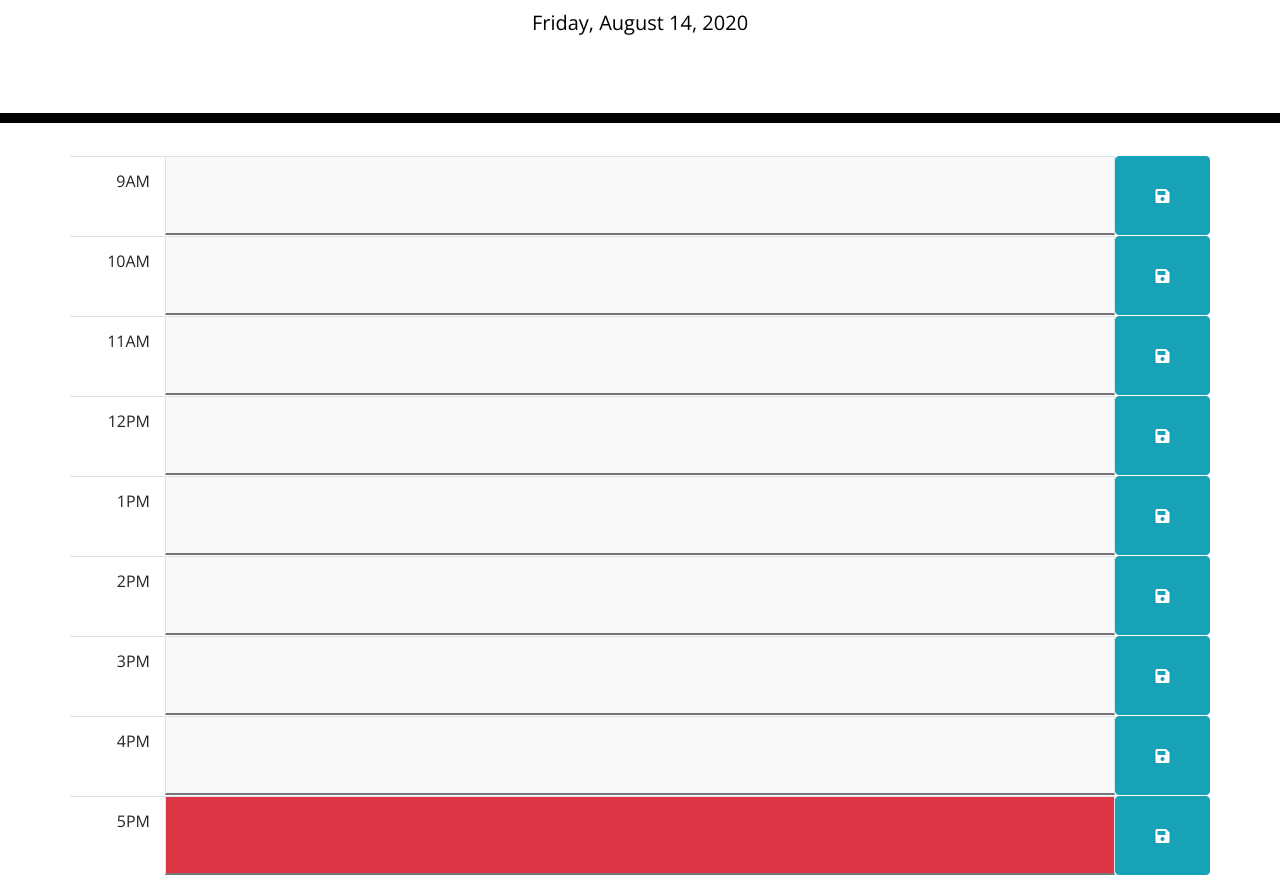
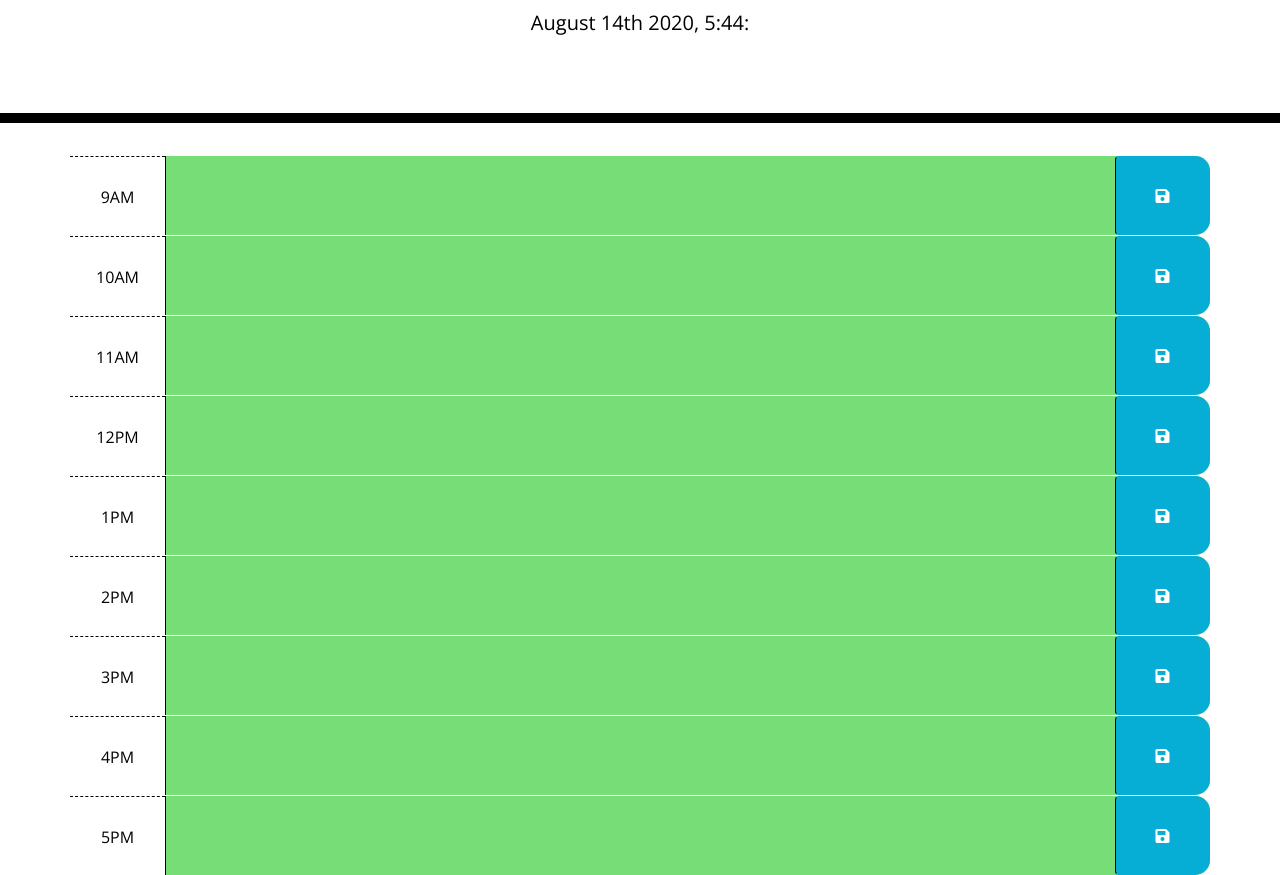
Before and after one commit to jeremykstone0911/Workday-Scheduler, a plain HTML site: page index.html in a window 1280 px wide. Shown: the part 181-1056 px from the top of the page. Drawn offline with nearby package versions, Linux system fonts and the light colour scheme.

Commit message:
rebuilt html and script

```diff
--- a/index.html
+++ b/index.html
@@ -28,67 +28,82 @@
       <p class="lead">A simple calendar app for scheduling your work day</p>
       <p id="currentDay" class="lead"></p>
     </header>
+
+    <!-- Time blocks go here -->
+    <!-- Each block consists of textarea and button -->
+    <!-- Classes assigned to elements as listed on stylesheet -->
     <div class="container">
-      <!-- Timeblocks go here -->
-      <!-- Inside the container there are 9 rows, one for each timeslot -->
-        <!-- Each row has 3 columns (the time, the event and a save button) -->
-        <!-- Styling was using bootstrap's CSS grid layout and other predefined classes -->
-
-        <div class="row">
-          <!-- The Div class is the time slot -->
-          <div class="col-1 border-top text-right pt-3">9AM</div>
-          <!-- The input allows the user to input an event to be stored in the planner -->
-          <!-- The input tag contains an id, time attribute and position attribute -->
-          <!-- The id is used to select the input, the time is used to get a value to compare for time in the script -->
-          <!-- Position is used to know which time slot each one is in the script  -->
-          <input id="nine" class="col-10 border-top border-right border-left" time="9" position="0">
-          <!-- The button is used to save the event the user inputed  -->
-          <!-- The data-targetInput is used to associate the button with the input in the script -->
-          <button type="button" data-targetInput="#nine" class="col-1 btn btn-info"></button>
+    <div id="nine" class="row time-block">
+      <div class="col-md-1 hour">
+        9AM
       </div>
-
-      <div class="row">
-          <div class="col-1 border-top text-right pt-3">10AM</div>
-          <input id="ten" class="col-10 border-top border-right border-left time" time="10" position="1">
-          <button id="button-10" type="button" data-targetInput="#ten" class="col-1 btn btn-info"></button>
+      <textarea class="col-md-10 description">
+      </textarea>
+      <button class="btn saveBtn col-md-1"><i class="fas fa-save"></i></button>
+    </div>
+    <div id="ten" class="row time-block">
+      <div class="col-md-1 hour">
+        10AM
       </div>
-      <div class="row">
-          <div class="col-1 border-top text-right pt-3">11AM</div>
-          <input id="eleven" class="col-10 border-top border-right border-left time" time="11" position="2">
-          <button id="button-11" type="button" data-targetInput="#eleven" class="col-1 btn btn-info"></button>
+      <textarea class="col-md-10 description">
+      </textarea>
+      <button class="btn saveBtn col-md-1"><i class="fas fa-save"></i></button>
+    </div>
+    <div id="eleven" class="row time-block">
+      <div class="col-md-1 hour">
+        11AM
       </div>
-      <div class="row">
-          <div class="col-1 border-top text-right pt-3">12PM</div>
-          <input id="twelve" class="col-10 border-top border-right border-left time" time="12" position="3">
-          <button id="button-12" type="button" data-targetInput="#twelve" class="col-1 btn btn-info"></button>
+      <textarea class="col-md-10 description">
+      </textarea>
+      <button class="btn saveBtn col-md-1"><i class="fas fa-save"></i></button>
+    </div>
+    <div id="twelve" class="row time-block">
+      <div class="col-md-1 hour">
+        12PM
       </div>
-      <div class="row">
-          <div class="col-1 border-top text-right pt-3">1PM</div>
-          <input id="one" class="col-10 border-top border-right border-left time" time="13" position="4">
-          <button id="button-13" type="button" data-targetInput="#one" class="col-1 btn btn-info"></button>
+      <textarea class="col-md-10 description">
+      </textarea>
+      <button class="btn saveBtn col-md-1"><i class="fas fa-save"></i></button>
+    </div>
+   <div id="one" class="row time-block">
+      <div class="col-md-1 hour">
+        1PM
       </div>
-      <div class="row">
-          <div class="col-1 border-top text-right pt-3">2PM</div>
-          <input id="two" class="col-10 border-top border-right border-left time" time="14" position="5">
-          <button id="button-14" type="button" data-targetInput="#two" class="col-1 btn btn-info"></button>
+      <textarea class="col-md-10 description">
+      </textarea>
+      <button class="btn saveBtn col-md-1"><i class="fas fa-save"></i></button>
+    </div>
+    <div id="two" class="row time-block">
+      <div class="col-md-1 hour">
+        2PM
       </div>
-      <div class="row">
-          <div class="col-1 border-top text-right pt-3">3PM</div>
-          <input id="three" class="col-10 border-top border-right border-left time" time="15" position="6">
-          <button id="button-15" type="button" data-targetInput="#three" class="col-1 btn btn-info"></button>
+      <textarea class="col-md-10 description">
+      </textarea>
+      <button class="btn saveBtn col-md-1"><i class="fas fa-save"></i></button>
+    </div>
+    <div id="three" class="row time-block">
+     <div class="col-md-1 hour">
+        3PM
       </div>
-      <div class="row">
-          <div class="col-1 border-top text-right pt-3">4PM</div>
-          <input id="four" class="col-10 border-top border-right border-left time" time="16" position="7">
-          <button id="button-16" type="button" data-targetInput="#four" class="col-1 btn btn-info"></button>
+      <textarea class="col-md-10 description">
+      </textarea>
+      <button class="btn saveBtn col-md-1"><i class="fas fa-save"></i></button>
+    </div>
+    <div id="four" class="row time-block">
+      <div class="col-md-1 hour">
+        4PM
       </div>
-      <div class="row">
-          <div class="col-1 border-top text-right pt-3">5PM</div>
-          <input id="five" class="col-10 border-top border-right border-left time" time="17" position="8">
-          <button id="button-17" type="button" data-targetInput="#five" class="col-1 btn btn-info"></button>
+      <textarea class="col-md-10 description">
+      </textarea>
+      <button class="btn saveBtn col-md-1"><i class="fas fa-save"></i></button>
+    </div>
+    <div id="five" class="row time-block">
+      <div class="col-md-1 hour">
+        5PM
       </div>
-      <div class="col-sm-1 saveBtn"></div>
-      </div>
+      <textarea class="col-md-10 description">
+      </textarea>
+      <button class="btn saveBtn col-md-1"><i class="fas fa-save"></i></button>
     </div>
 
     <script src="https://code.jquery.com/jquery-3.4.1.min.js"></script>
@@ -96,5 +111,3 @@
     <script src="script.js"></script>
   </body>
 </html>
-
-<!--comment-->
--- a/script.js
+++ b/script.js
@@ -1,111 +1,53 @@
-// On ready function used to allow the html page to fully load before intiating updates to the DOM
 $(document).ready(function () {
-  // Create an array with the days of the week
-  let daysOfTheWeek = [
-    "Sunday",
-    "Monday",
-    "Tuesday",
-    "Wednesday",
-    "Thursday",
-    "Friday",
-    "Saturday",
-  ];
+  // onclick for Save Button
+  $(".saveBtn").on("click", function () {
+    // What to save
+    var value = $(this).siblings(".description").val();
+    var time = $(this).parent().attr("id");
 
-  // Create an array with the months of the year
-  let months = [
-    "January",
-    "February",
-    "March",
-    "April",
-    "May",
-    "June",
-    "July",
-    "August",
-    "September",
-    "October",
-    "November",
-    "December",
-  ];
+    // save to localStorage
+    localStorage.setItem(time, value);
+  });
 
-  // Create a variable to define a new date
-  let date = new Date();
+  function updateBlock() {
+    // get current number of hours
+    var currentHour = moment().hours();
 
-  // Retrieve the day of the week from the array using the get day function for the index
-  let dayOfTheWeek = daysOfTheWeek[date.getDay()];
+    // loop over time blocks
+    $(".time-block").each(function () {
+      var blockHour = parseInt($(this).attr("id").split("-")[1]);
 
-  // Retrieve the month of the year from the array using the get month function for the index
-  let month = months[date.getMonth()];
+      // check if we've moved past this time
+      //grey divs before the present; red divs for current hour; green divs for future
+      if (blockHour < currentHour) {
+        $(this).addClass("past");
+      } else if (blockHour === currentHour) {
+        $(this).removeClass("past");
+        $(this).addClass("present");
+      } else {
+        $(this).removeClass("past");
+        $(this).removeClass("present");
+        $(this).addClass("future");
+      }
+    });
+  }
+  // call function
+  updateBlock();
 
-  // Retrieve the date using the get date function
-  let day = date.getDate();
+  setInterval(updateBlock, 1000);
+  //whatever you want to have run on a regularly scheduled time
+  //in this instance it's updating the currentDay div
+  $("#currentDay").text(moment().format("MMMM Do YYYY, h:mm:"));
+  //then set how often you want the above code to run:
 
-  // Retrieve the year using the get year function
-  let year = date.getFullYear();
-
-  // Concatenate the full date into a variable
-  let completeDate = dayOfTheWeek + ", " + month + " " + day + ", " + year;
-
-  // Select the paragraph with the CurrentDay id to insert the full date
-  $("#currentDay").text(completeDate);
-
-  // Set a variable equal to the current hour
-  let currentHour = date.getHours();
-
-  // Create an empty array to store inputs
-  let listOfInputs = [];
-
-  // Retrieve the userInputs key or else create an empty array
-  // The local storage is parsed into an object
-  let listOfInputsStored = JSON.parse(localStorage.getItem("userInputs")) || [];
-
-  // Create a for loop to iterate through the input tags
-  for (let i = 0; i < $("input").length; i++) {
-    // Define a saveIcon variable equal to selecting all the button elements in the HTML
-    let saveIcon = $("button");
-
-    // Add the icon to each button
-    saveIcon.addClass("fa fa-save");
-
-    // Select each input element
-    let elem = $("input")[i];
-
-    // Store the value of each element into local storage
-    $(elem).val(listOfInputsStored[i]);
-
-    // Push the value into the empty array
-    listOfInputs.push($(elem).val());
-
-    // Compare the current hour to to the time slot
-    // If it's the same, make the input box red
-    if (currentHour === Number($(elem).attr("time"))) {
-      $(elem).addClass("bg-danger");
-    }
-    // If the current hour is past the time slot, make the input box light grey
-    else if (currentHour > Number($(elem).attr("time"))) {
-      $(elem).addClass("bg-light");
-    }
-    // If it's before the time slot make the input box green
-    else if (currentHour < Number($(elem).attr("time"))) {
-      $(elem).addClass("bg-success");
-    }
-  }
-
-  // Select all buttons for an on click event
-  $("button").click(function () {
-    // Retrieve the data target input property and set it to buttonFor
-    // Each button corresponds to a specific input value to save
-    let buttonFor = $(this).data("targetinput");
-
-    // Find the position attribute of the specific button
-    let position = $(buttonFor).attr("position");
-
-    // Using the button clicked on get the the associated input
-    let inputVal = $(buttonFor).val();
-
-    // Set the value of the input to the specified position in the listOfInputs array
-    listOfInputs[position] = inputVal;
-
-    // Set the updated array into local storage
-    localStorage.setItem("userInputs", JSON.stringify(listOfInputs));
-  });
+  //load saved data
+  $("#nine .description").val(localStorage.getItem("nine"));
+  $("#ten .description").val(localStorage.getItem("ten"));
+  $("#eleven .description").val(localStorage.getItem("eleven"));
+  $("#twelve .description").val(localStorage.getItem("twelve"));
+  $("#one .description").val(localStorage.getItem("one"));
+  $("#two .description").val(localStorage.getItem("two"));
+  $("#three .description").val(localStorage.getItem("three"));
+  $("#four .description").val(localStorage.getItem("four"));
+  $("#five .description").val(localStorage.getItem("five"));
 });
```
Also changed, not shown: Assets/appDemo.gif (renamed from Assets/05-third-party-apis-homework-demo.gif).
